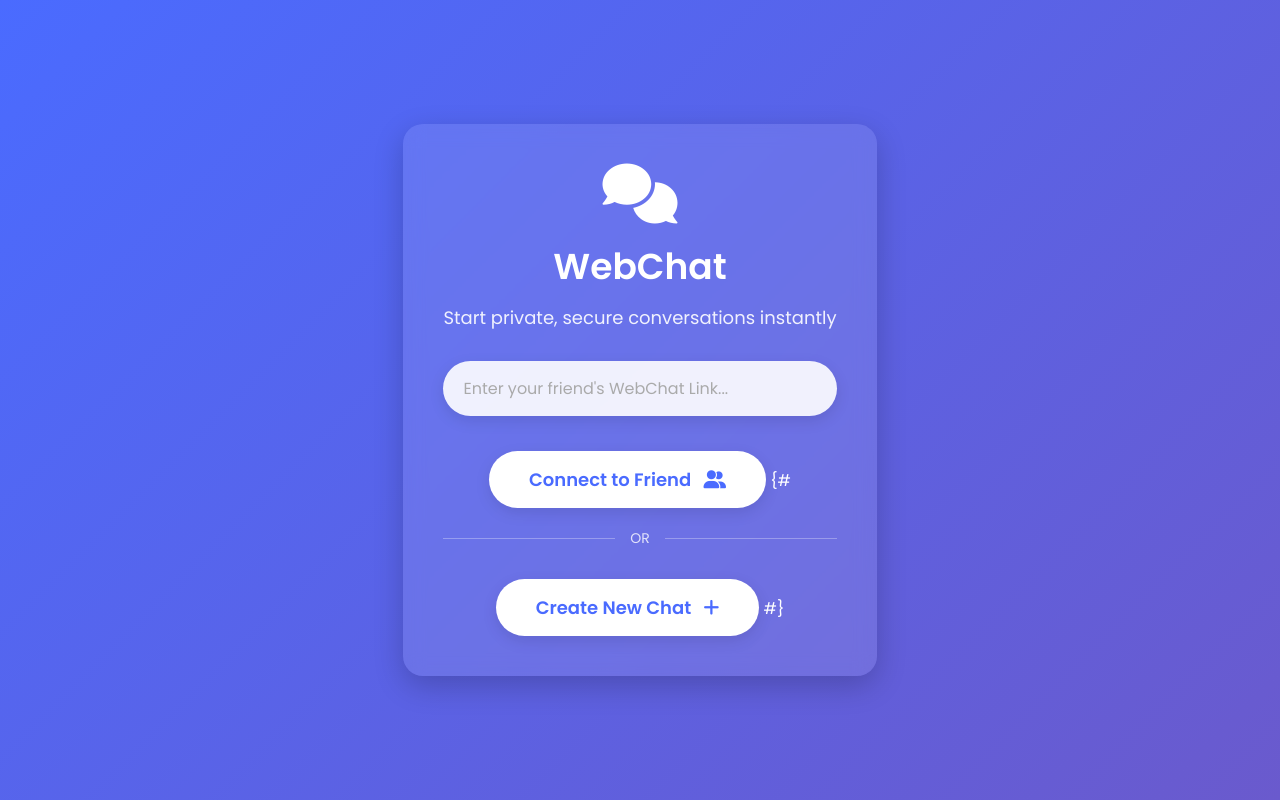
After one commit to Nabeelsadiqu/WEBAPP-Chatting-App, a Django app: page /chatapp/adduser/ in a window 1280 px wide. The commit adds this page. Run offline with Django 5.2, Linux system fonts and the light colour scheme.

Commit message:
connection completed

```diff
--- /dev/null
+++ b/myproject/chatapp/static/adduser/adduser.css
@@ -0,0 +1,156 @@
+/* Reset and Base Styles */
+        * {
+            margin: 0;
+            padding: 0;
+            box-sizing: border-box;
+            font-family: 'Poppins', sans-serif;
+        }
+
+        body {
+            height: 100vh;
+            overflow: hidden;
+            background: linear-gradient(135deg, #4a6bff, #6a5acd);
+            color: white;
+            display: flex;
+            flex-direction: column;
+            justify-content: center;
+            align-items: center;
+            text-align: center;
+            padding: 20px;
+        }
+
+        /* Main Content */
+        .home-content {
+            max-width: 600px;
+            padding: 40px;
+            background-color: rgba(255, 255, 255, 0.1);
+            backdrop-filter: blur(10px);
+            border-radius: 20px;
+            box-shadow: 0 10px 30px rgba(0, 0, 0, 0.2);
+        }
+
+        .logo {
+            margin-bottom: 30px;
+        }
+
+        .logo i {
+            font-size: 60px;
+            margin-bottom: 15px;
+            color: white;
+        }
+
+        .logo h1 {
+            font-size: 36px;
+            font-weight: 600;
+            margin-bottom: 10px;
+        }
+
+        .logo p {
+            font-size: 18px;
+            opacity: 0.9;
+        }
+
+        /* Friend URL Input */
+        .friend-url-container {
+            margin: 25px 0;
+            width: 100%;
+        }
+
+        .friend-url-input {
+            width: 100%;
+            padding: 15px 20px;
+            border-radius: 50px;
+            border: none;
+            font-size: 16px;
+            background-color: rgba(255, 255, 255, 0.9);
+            box-shadow: 0 5px 15px rgba(0, 0, 0, 0.1);
+            transition: all 0.3s ease;
+        }
+
+        .friend-url-input:focus {
+            outline: none;
+            background-color: white;
+            box-shadow: 0 8px 20px rgba(0, 0, 0, 0.15);
+        }
+
+        .friend-url-input::placeholder {
+            color: #aaa;
+        }
+
+        /* Start Chat Button */
+        .start-chat-btn {
+            display: inline-block;
+            background-color: white;
+            color: #4a6bff;
+            border: none;
+            padding: 15px 40px;
+            border-radius: 50px;
+            font-size: 18px;
+            font-weight: 600;
+            cursor: pointer;
+            transition: all 0.3s ease;
+            margin-top: 10px;
+            box-shadow: 0 5px 15px rgba(0, 0, 0, 0.1);
+        }
+
+        .start-chat-btn:hover {
+            transform: translateY(-3px);
+            box-shadow: 0 8px 20px rgba(0, 0, 0, 0.15);
+        }
+
+        .start-chat-btn:active {
+            transform: translateY(1px);
+        }
+
+        .start-chat-btn i {
+            margin-left: 8px;
+        }
+
+        /* Divider */
+        .divider {
+            display: flex;
+            align-items: center;
+            margin: 20px 0;
+        }
+
+        .divider::before, .divider::after {
+            content: "";
+            flex: 1;
+            border-bottom: 1px solid rgba(255, 255, 255, 0.3);
+        }
+
+        .divider-text {
+            padding: 0 15px;
+            font-size: 14px;
+            opacity: 0.8;
+        }
+
+        /* Responsive Design */
+        @media (max-width: 600px) {
+            .home-content {
+                padding: 30px 20px;
+                width: 90%;
+            }
+
+            .logo i {
+                font-size: 50px;
+            }
+
+            .logo h1 {
+                font-size: 28px;
+            }
+
+            .logo p {
+                font-size: 16px;
+            }
+
+            .friend-url-input {
+                padding: 12px 15px;
+                font-size: 14px;
+            }
+
+            .start-chat-btn {
+                padding: 12px 30px;
+                font-size: 16px;
+            }
+        }
--- /dev/null
+++ b/myproject/chatapp/static/adduser/adduser.js
@@ -0,0 +1,23 @@
+  function startChat() {
+            const friendUrl = document.getElementById('friendUrl').value.trim();
+
+            if (!friendUrl) {
+                alert("Please enter your friend's WebChat URL");
+                return;
+            }
+
+            // In a real application, this would validate and connect to the friend's URL
+            // window.location.href = friendUrl;
+
+            // For demo purposes, show an alert
+            alert(`Connecting to: ${friendUrl}\n\n(Please Wait...)`);
+            window.location.href = "chat.html"; // Redirect to Chatpage
+        }
+
+        // function createNewChat() {
+        //     // In a real application, this would create a new chat session
+        //     // window.location.href = "new-chat.html";
+
+        //     // For demo purposes, show an alert
+        //     alert("Creating a new chat... (This would generate a new chat URL in a real app)");
+        // }
--- /dev/null
+++ b/myproject/chatapp/templates/chatapp/adduser.html
@@ -0,0 +1,42 @@
+{% load static %}
+<!DOCTYPE html>
+<html lang="en">
+<head>
+    <meta charset="UTF-8">
+    <meta name="viewport" content="width=device-width, initial-scale=1.0">
+    <title>WebChat - Connect Instantly</title>
+    <link href="https://fonts.googleapis.com/css2?family=Poppins:wght@300;400;500;600&display=swap" rel="stylesheet">
+    <link rel="stylesheet" href="https://cdnjs.cloudflare.com/ajax/libs/font-awesome/6.0.0-beta3/css/all.min.css">
+    <link rel="stylesheet" href="{% static 'adduser/adduser.css' %}">
+</head>
+<body>
+    <div class="home-content">
+        <div class="logo">
+            <i class="fas fa-comments"></i>
+            <h1>WebChat</h1>
+            <p>Start private, secure conversations instantly</p>
+        </div>
+
+        <div class="friend-url-container">
+            <input type="text" class="friend-url-input" id="friendUrl" placeholder="Enter your friend's WebChat Link...">
+        </div>
+
+        <button class="start-chat-btn" onclick="startChat()">
+            Connect to Friend <i class="fas fa-user-friends"></i>
+        </button>
+
+        {# Uncomment if needed later #}
+        {#
+        <div class="divider">
+            <span class="divider-text">OR</span>
+        </div>
+
+        <button class="start-chat-btn" onclick="createNewChat()">
+            Create New Chat <i class="fas fa-plus"></i>
+        </button>
+        #}
+    </div>
+
+    <script src="{% static 'adduser/adduser.js' %}"></script>
+</body>
+</html>
--- a/myproject/chatapp/urls.py
+++ b/myproject/chatapp/urls.py
@@ -4,6 +4,7 @@
 urlpatterns = [
     path('chat/', views.chat_page, name='chat'),
     path('user_account/', views.account_view, name='user_account'),
-    path('invite/', views.invite_view, name='user_invite'),
-    path('', views.help_center, name='help_center'),
+    path('user_invite/', views.invite_view, name='user_invite'),
+    path('helpcenter/', views.helpcenter, name='helpcenter'),
+    path('adduser/', views.adduser, name='adduser'),
 ]
--- a/myproject/chatapp/views.py
+++ b/myproject/chatapp/views.py
@@ -11,16 +11,19 @@
     return render(request, 'chatapp/user_account.html')
 
 def invite_view(request):
-    return render(request, 'userinvite.html')
+    return render(request, 'chatapp/user_invite.html')
 
 # This file defines the help center view.
-def help_center(request):
+def helpcenter(request):
     if request.method == 'POST':
         form = ContactForm(request.POST)
         if form.is_valid():
             form.save()
             messages.success(request, 'Your message has been submitted. We will respond within 24 hours.')
-            return redirect('help_center')
+            return redirect('chatapp/helpcenter')
     else:
         form = ContactForm()
-    return render(request, 'Chatpage/helpcenter.html', {'form': form})
+    return render(request, 'chatapp/helpcenter.html', {'form': form})
+
+def adduser(request):
+    return render(request, 'chatapp/adduser.html')
```
Also changed, not shown: myproject/chatapp/static/Chatpage/Chatpage.js (+21 -15 lines), myproject/chatapp/templates/chatapp/chat.html (+4 -4 lines), myproject/db.sqlite3.
